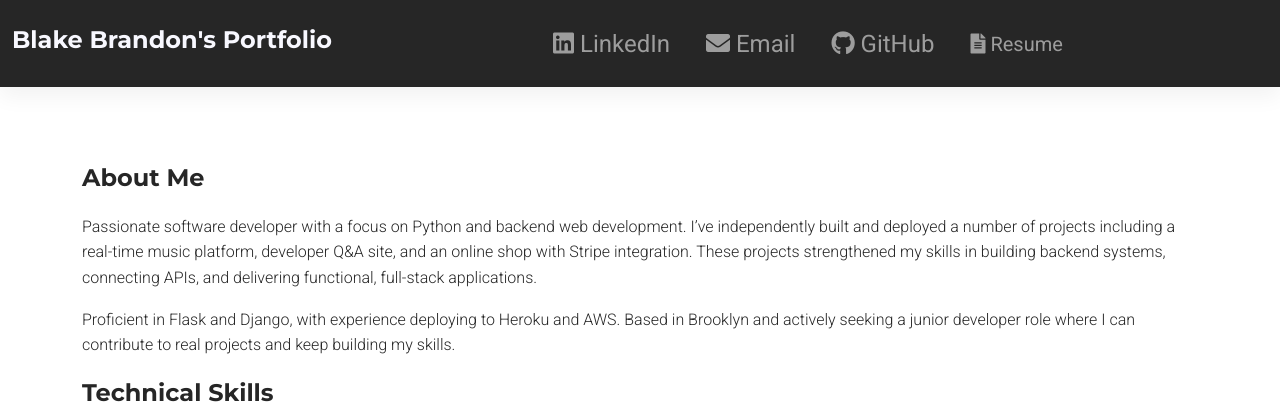
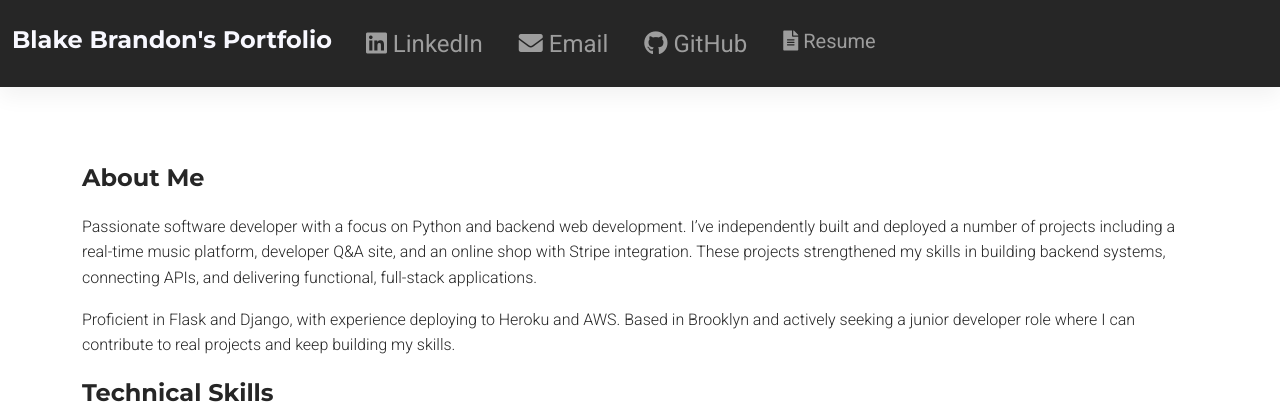
Before and after one commit to blakebrandon-hub/Portfolio-Website, a Flask app: page / in a window 1280 px wide. Shown: the top 420 px of the page. Run offline with Flask 3, Linux system fonts and the light colour scheme; some libraries are stand-ins or nearby versions.

Commit message:
Update index.html

```diff
--- a/templates/index.html
+++ b/templates/index.html
@@ -117,12 +117,10 @@ body {
 }
 
 .navbar-nav {
-    display: flex;
-    flex-direction: row;
-    align-items: center;
-    justify-content: center;
     width: 100%;
+    text-align: center;
 }
+
 
 .nav-item {
     padding: 8px 10px;
@@ -131,7 +129,6 @@ body {
 
 .nav-link {
     color: ghostwhite;
-    float: right;
 }
 
 .nav-link:hover {
```
